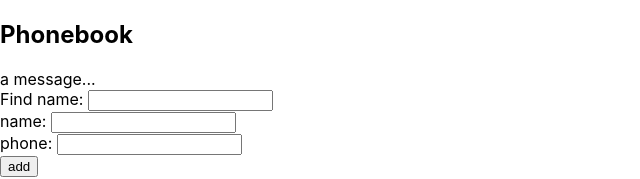
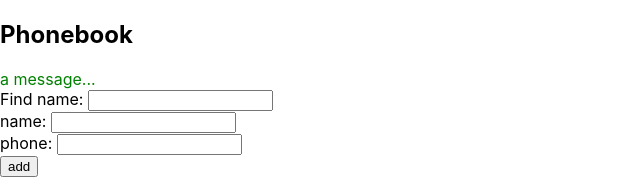
Before and after one commit to AndresBo/phonebook-app, a React (Create React App) app: page / in a window 1280 px wide. Shown: the top 179 px of the page, without its empty margins (0-640 px from the left). Built offline with nearby package versions, Linux system fonts and the light colour scheme; data requests are answered from the project's data file.

Commit message:
build: added styling to Notification component

```diff
--- a/src/App.js
+++ b/src/App.js
@@ -5,6 +5,7 @@ import PersonForm from './components/PersonForm'
 import Filter from './components/Filter'
 import Notification from './components/Notification'
 import personService from './services/persons'
+import './index.css'
 
 
 const App = () => {
--- a/src/index.css
+++ b/src/index.css
@@ -11,3 +11,7 @@ code {
   font-family: source-code-pro, Menlo, Monaco, Consolas, 'Courier New',
     monospace;
 }
+
+.error {
+  color: green;
+}
```
